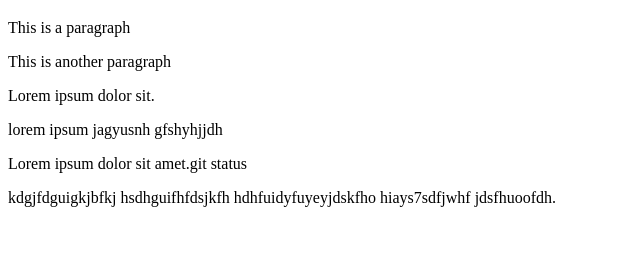
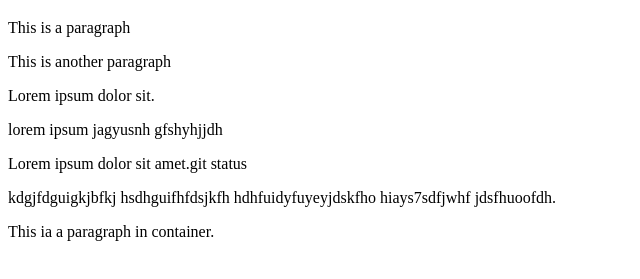
Before and after one commit to navinsingharjun1/Redbus-Website, a plain HTML site: page offlinepw/index.html in a window 1280 px wide. Shown: the part 61-340 px from the top of the page, without its empty margins (0-640 px from the left). Drawn offline with Linux system fonts and the light colour scheme.

Commit message:
New Container is added with a new paragraph

```diff
--- a/offlinepw/index.html
+++ b/offlinepw/index.html
@@ -13,5 +13,8 @@
     <p>lorem ipsum jagyusnh gfshyhjjdh</p>
     <p>Lorem ipsum dolor sit amet.git status</p>
     <p>kdgjfdguigkjbfkj hsdhguifhfdsjkfh hdhfuidyfuyeyjdskfho hiays7sdfjwhf jdsfhuoofdh.</p>
+    <div class="container">
+        <p> This ia a paragraph in container. </p>
+    </div>
 </body>
 </html>
```
